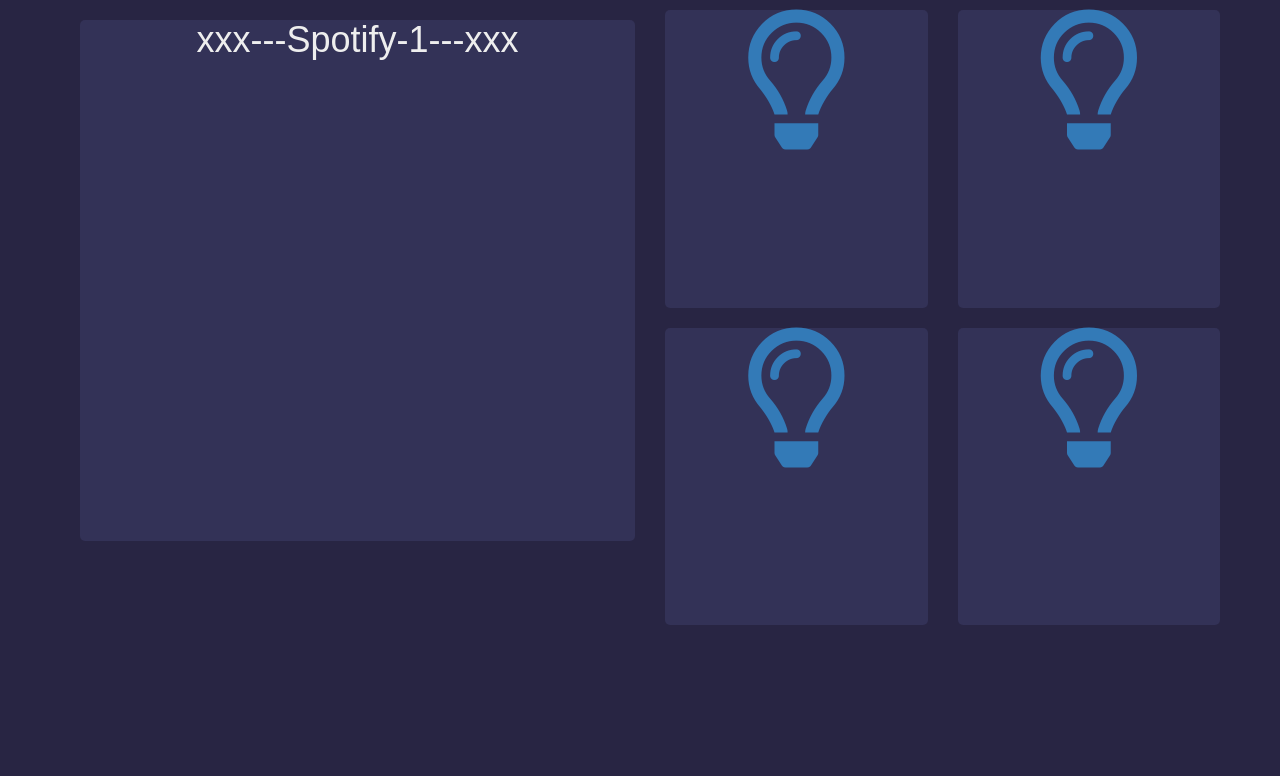
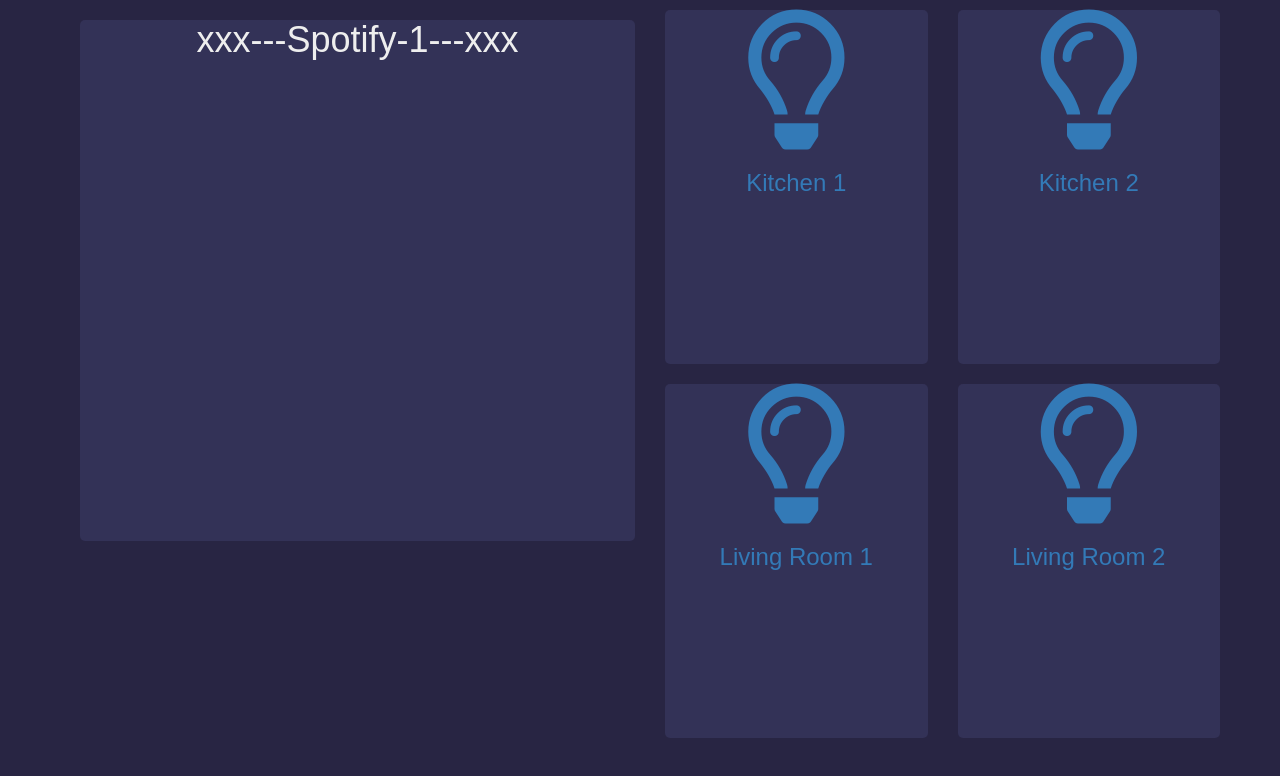
Before and after one commit to raulcodes/control-panel, a React (Create React App) app: page / in a window 1280 px wide. Shown: the top 776 px of the page. Built offline with nearby package versions, Linux system fonts and the light colour scheme; no server answers.

Commit message:
testing deploy

```diff
--- a/src/components/Lifx.js
+++ b/src/components/Lifx.js
@@ -56,7 +56,7 @@
       <a href="#" onClick={this.toggleLight}>
         <div className="small-box" id="Lifx">
           <i className="far fa-lightbulb fa-10x" />
-          {console.log(this.state.toggle)}
+          <h3>{this.props.room + " " + this.props.id}</h3>
         </div>
       </a>
     );
```
